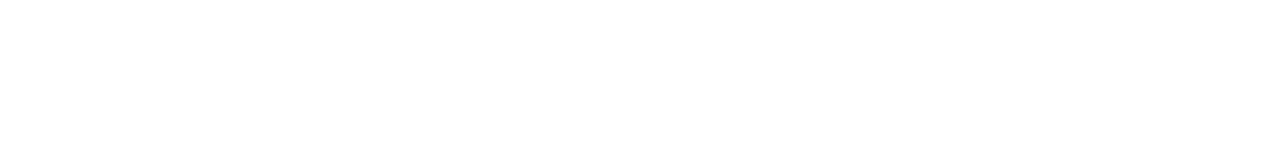
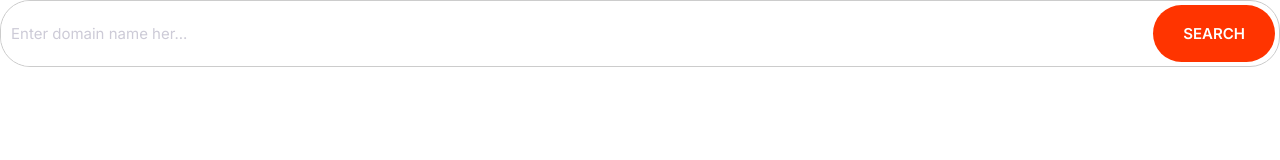
Before and after one commit to alfredoparreiras/Moshify, a plain HTML site: page index.html in a window 1280 px wide. Drawn offline with Linux system fonts and the light colour scheme.

Commit message:
Build Icons and inputs Fields

```diff
--- a/css/styles.css
+++ b/css/styles.css
@@ -4,10 +4,19 @@
     --color-accent: #ff3400;
     --color-headings: #1b0760;
     --color-body: #918ca4;
+    --color-border: #ccc;
+    --border-radius: 30px;
 }
+
 
 /* Basic Elements */
 /* Typhography */
+
+*, *::after, *::before {
+    box-sizing: border-box;
+}
+
+
 html{
     /* 62.5% of 16px = 10px */
     font-size: 62.5%;
@@ -157,11 +166,112 @@ a{
 }
 
 .icon-container{
+    align-items: center;
     background-color: #f3f9fa;
-    width: 64px;
-    height: 64px;
     border-radius: 100%;
     display: inline-flex;
+    height: 64px;
     justify-content: center;
-    align-items: center;
+    width: 64px;
 }
+
+/* Buttons */
+
+.btn{
+    border-radius: 40px;
+    border: 0;
+    cursor: pointer;
+    font-size: 1.8rem;
+    font-weight: 600;
+    padding: 2rem 3rem;
+    text-transform: uppercase;
+    white-space: nowrap;
+    text-align: center;
+    margin: 1rem 0;
+}
+
+.btn--primary{
+    background-color: var(--color-primary);
+    color: #fff;
+}
+
+.btn--secondary{
+    background-color: var(--color-secondary);
+    color: #fff;
+}
+
+.btn--accent{
+    background-color: var(--color-accent);
+    color: #fff;
+}
+
+.btn--primary:hover{
+    background: #3a8ffd;
+}
+
+.btn--secondary:hover{
+    background: #00c8eb;
+}
+
+.btn--accent:hover{
+    background: #ec3000;
+}
+
+.btn--block{
+    width: 100%;
+    display: inline-block;
+}
+
+.btn--outline{
+    background: #fff;
+    color: var(--color-headings);
+    border: 2px solid var(--color-headings);
+}
+
+.btn--outline:hover{
+    background: var(--color-headings);
+    color: #fff;
+}
+
+@media screen and (min-width: 1024px){
+    .btn{
+        font-size: 1.5rem;
+    }
+}
+
+/* Inputs */
+.input{
+    padding: 1.5rem 3.5rem;
+    border: 1px solid var(--color-border);
+    border-radius: var(--border-radius);
+    outline: 0;
+    color: var(--color-headings);
+    font-size: 2rem;
+}
+
+::placeholder{
+    color: #cdcbd7;
+
+}
+
+.input-group{
+    border: 1px solid var(--color-border);
+    border-radius: var(--border-radius);
+    display: flex;
+}
+
+.input-group .input {
+    border: 0;
+    flex-grow: 1;
+    padding: 1.5rem 1rem;
+}
+
+.input-group .btn{
+    margin: 4px;
+}
+
+@media screen and (min-width: 1024px) {
+    .input{
+        font-size: 1.5rem;
+    }
+}
--- a/index.html
+++ b/index.html
@@ -12,6 +12,10 @@
     <title>Document</title>
 </head>
 <body>
+    <div class="input-group">
+        <input type="text" name="" id="" class="input" placeholder="Enter domain name her...">
+        <button class="btn btn--accent">Search</button>
+    </div>
 
 </body>
 </html>
```
Also changed, not shown: css/Components/buttons.html (added, +5 -0 lines), css/Components/inputs.html (added, +8 -0 lines).
